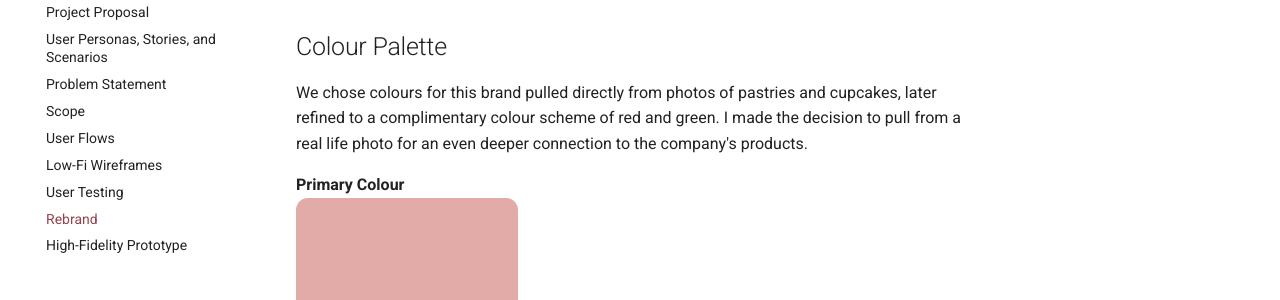
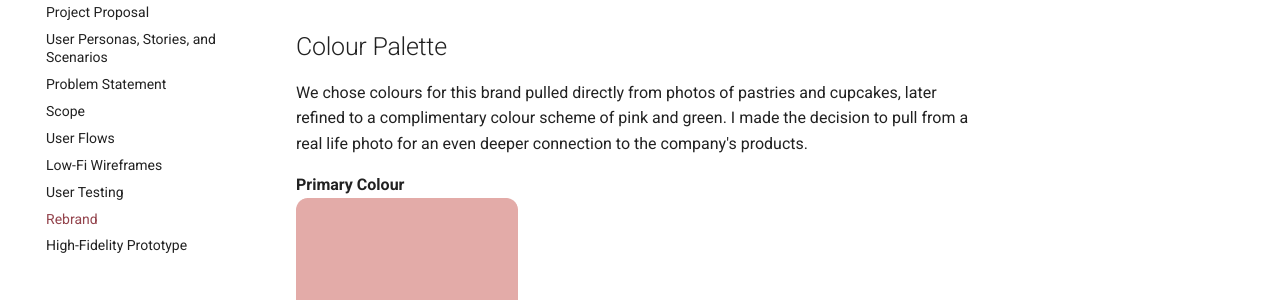
Before and after one commit to avkuda48/avadavid_uiux_mkdocs, an MkDocs documentation site: the page built from docs/week6-2.md, in a window 1280 px wide and 900 px high, scrolled down 1172 px. Shown: the part 177-477 px from the top of the window. Built offline with MkDocs 1.6.1 and Material for MkDocs 9.7.7, drawn with Linux system fonts in a browser that asks for light colours; some of the changed text lies outside the part shown.

Commit message:
link fixes, img fixes, edits

```diff
--- a/docs/week6-2.md
+++ b/docs/week6-2.md
@@ -2,13 +2,13 @@
 
 This article will detail our redesign of Toronto Cupcakes, including a style guide and design rationale.
 
-![toronto cupcake's new style guide](./assets/torontoCupcakeStyles/torontoCupcake-styleguide.png)
+![toronto cupcake's new style guide](assets/torontoCupcakeStyles/torontoCupcake-styleguide.png)
 
 ## Logo
 
 The wordmark for Toronto Cupcake takes inspiration from traditional French bakery styles.
 
-![wordmark](./assets/torontoCupcakeStyles/torontoCupcake-wordMark-white-Border.png)
+![wordmark](assets/torontoCupcakeStyles/torontoCupcake-wordMark-white-Border.png)
 
 The bold serif font is strongly associated with trust, professionalism, and longstanding businesses, all features that Toronto Cupcake wants to promote to their corporate audience.
 
@@ -18,7 +18,7 @@ A star in the middle O represents their status as one of Canada's first gourmet
 
 Lastly, the border around the logo neatly contains the typography to resemble a stamp. The purpose of this iconography is to invoke ideas of professionalism and class, like an official seal.
 
-![letter mark](./assets/torontoCupcakeStyles/torontoCupcake-letterMark-white.png)
+![letter mark](assets/torontoCupcakeStyles/torontoCupcake-letterMark-white.png)
 
 The letter mark is simple yet elegant, utilizing the same serif font and some decorative flourishes connecting the 't' and 'c' for some added visual interest. Selective corners are rounded to appear a little more abstract and artistic to match their creative products.
 
@@ -28,24 +28,24 @@ The choice to make both logos lowercased was to follow the current design trend
 
 ## Colour Palette
 
-We chose colours for this brand pulled directly from photos of pastries and cupcakes, later refined to a complimentary colour scheme of red and green. I made the decision to pull from a real life photo for an even deeper connection to the company's products.
+We chose colours for this brand pulled directly from photos of pastries and cupcakes, later refined to a complimentary colour scheme of pink and green. I made the decision to pull from a real life photo for an even deeper connection to the company's products.
 
 **Primary Colour**
-![primary colour](./assets/torontoCupcakeStyles/pink.png)
+![primary colour](assets/torontoCupcakeStyles/pink.png)
 
 This dusty pink combines both the playful nature of a bakery with a more corporate and professional tone.
 
 **Secondary Colour**
-![secondary colour](./assets/torontoCupcakeStyles/green.png)
+![secondary colour](assets/torontoCupcakeStyles/green.png)
 
 This deeper green colour serves to balance the brighter pink, its depth adds a little more maturity to the palette.
 
 **Background Colours**
-![beige colour](./assets/torontoCupcakeStyles/beige.png)
+![beige colour](assets/torontoCupcakeStyles/beige.png)
 
 This beige serves as a background colour, warming the composition and appearing more friendly and intentional as opposed to white.
 
-![brown colour](./assets/torontoCupcakeStyles/brown.png)
+![brown colour](assets/torontoCupcakeStyles/brown.png)
 
 This chocolatey brown is alternative background colour to help lighter coloured images stand out.
 
```
Also changed, not shown: other parts of docs/week6-2.md (+1 -1 lines), docs/index.md (+1 -1 lines), docs/week5-1.md (+1 -1 lines), docs/week6-1.md (+2 -2 lines), docs/week7.md (+6 -6 lines).
